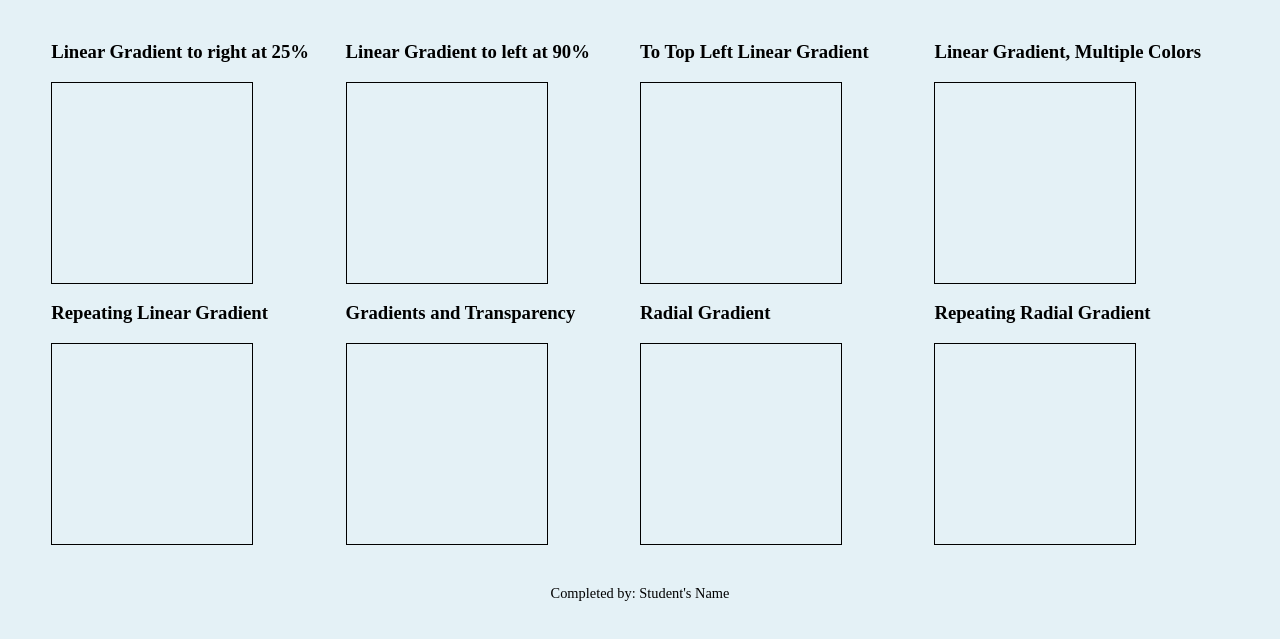
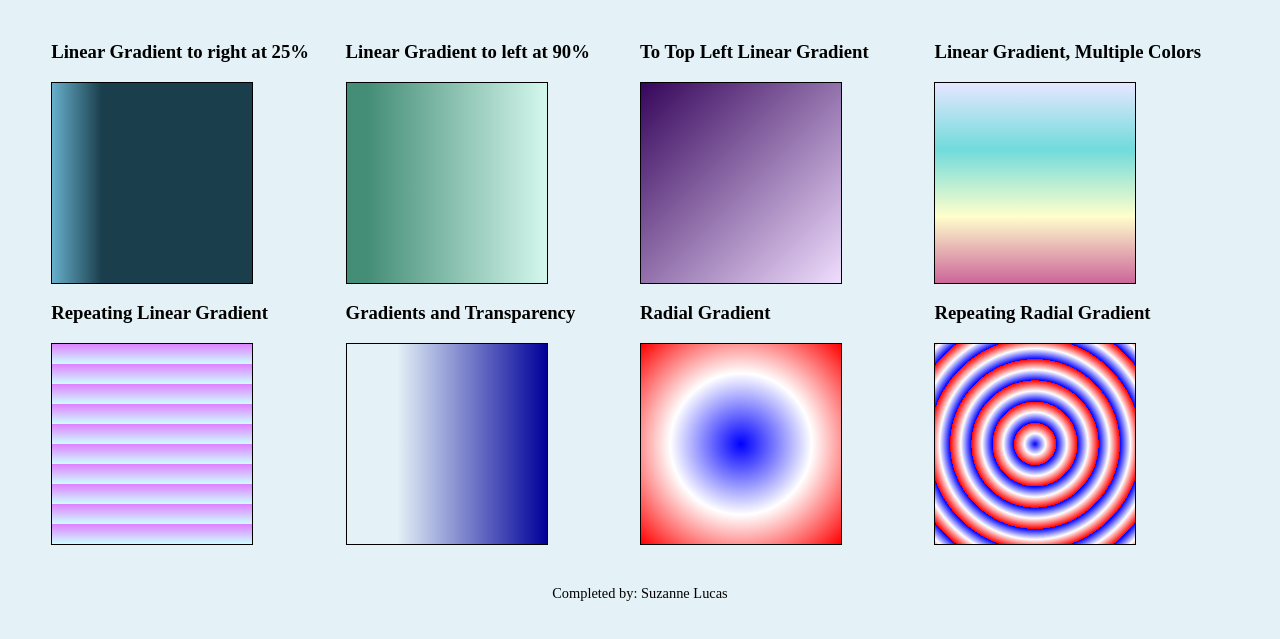
Before and after one commit to TlucasX5/Ch6_Apply_Extend_Analyze, a plain HTML site: page extend/extend06.html in a window 1280 px wide. Shown: the part 67-706 px from the top of the page. Drawn offline with Linux system fonts and the light colour scheme.

Commit message:
update extend

```diff
--- a/extend/css/styles06.css
+++ b/extend/css/styles06.css
@@ -1,7 +1,7 @@
 /*
-Student:
-Date:
-File Name:
+Student: Suzanne Lucas
+Date: 3/10/2024
+File Name: styles06.css
 */
 
 /* CSS Reset */
@@ -39,6 +39,37 @@ main {
 }
 
 /* Gradient style rules */
+.gradient1 {
+    background: linear-gradient(to right, #67afcb, #1a3e4c 25%);
+}
+
+.gradient2 {
+    background: linear-gradient(to left, #d4f7ec, #448d76 90%);
+}
+
+.gradient3 {
+    background: linear-gradient(to top left, #efddfd, #36065b);
+}
+
+.gradient4 {
+    background: linear-gradient(#e6e6ff, #70dbdb, #ffffcc, #cc6699);
+}
+
+.gradient5 {
+    background: repeating-linear-gradient(#df80ff 10%, #ccffff 20%);
+}
+
+.gradient6 {
+    background: linear-gradient(to right, rgba(0,0,153,0) 25%, rgba(0,0,153,1));
+}
+
+.gradient7 {
+    background: radial-gradient(#0000ff, #fff, #ff0000);
+}
+
+.gradient8 {
+    background: repeating-radial-gradient(#0000ff, #fff, #ff0000 15%);
+}
 
 
 /* Style rule for footer */
--- a/extend/extend06.html
+++ b/extend/extend06.html
@@ -1,7 +1,7 @@
 <!DOCTYPE html>
 <!--
-    Student's Name:
-    Date:
+    Student's Name: Suzanne Lucas
+    Date: 03/10/2024
 -->
 <html lang="en">
 <head>
@@ -65,7 +65,7 @@
 
         <!-- Use the footer area to add webpage footer content -->
         <footer>
-            <p>Completed by: Student's Name</p>
+            <p>Completed by: Suzanne Lucas</p>
         </footer>
 
 	</div>
```
